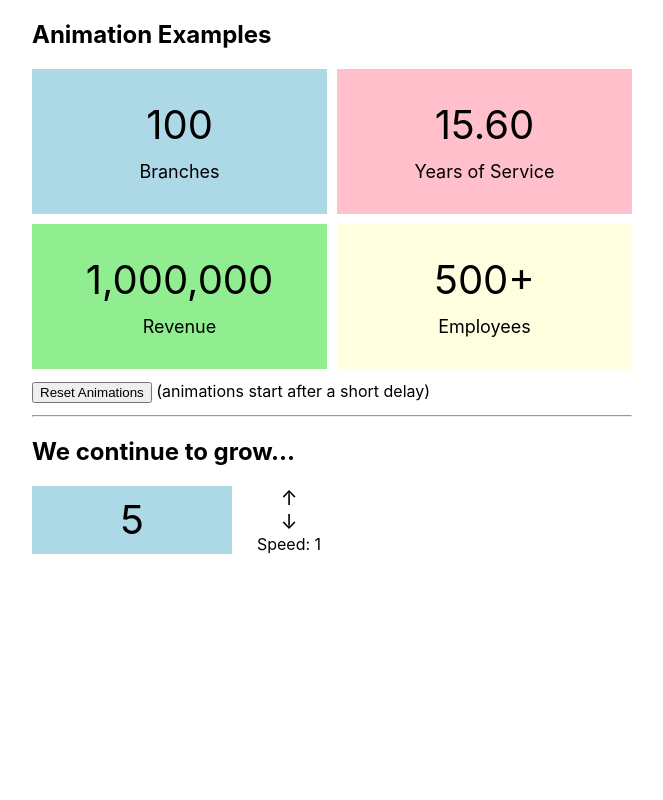
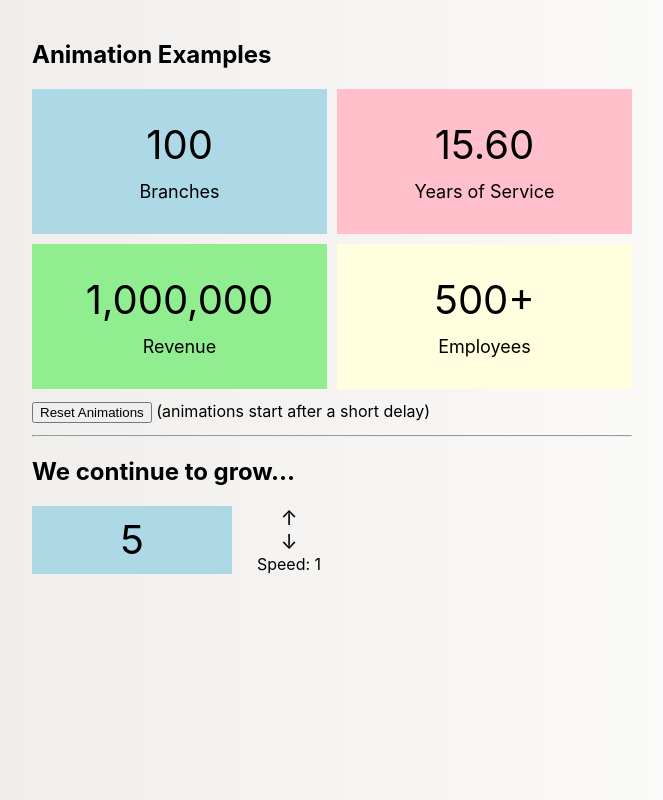
Before and after one commit to vajra-studios/number-animation, a React (Create React App) app: page / in a window 1280 px wide. Shown: the whole page, without its empty margins (308-971 px from the left). Built offline with nearby package versions, Linux system fonts and the light colour scheme.

Commit message:
Update App.tsx

```diff
--- a/src/App.tsx
+++ b/src/App.tsx
@@ -4,18 +4,27 @@ import ExamplesGrid from "./ExamplesGrid";
 import SpeedExample from "./SpeedExample";
 
 const pageStyles: CSS.Properties = {
+  width: "100vw",
+  height: "100vh",
+  background: "linear-gradient(to right, #ECE9E6, #FFFFFF)",
+};
+
+const pageContentStyles: CSS.Properties = {
   paddingLeft: "16px",
   paddingRight: "16px",
   margin: "0 auto",
   maxWidth: "600px",
+  paddingTop: "20px" // required for the h2 margin
 };
 
 const App = () => {
   return (
     <div style={pageStyles}>
-      <ExamplesGrid />
-      <hr />
-      <SpeedExample />
+      <div style={pageContentStyles}>
+        <ExamplesGrid />
+        <hr />
+        <SpeedExample />
+      </div>
     </div>
   );
 };
```
